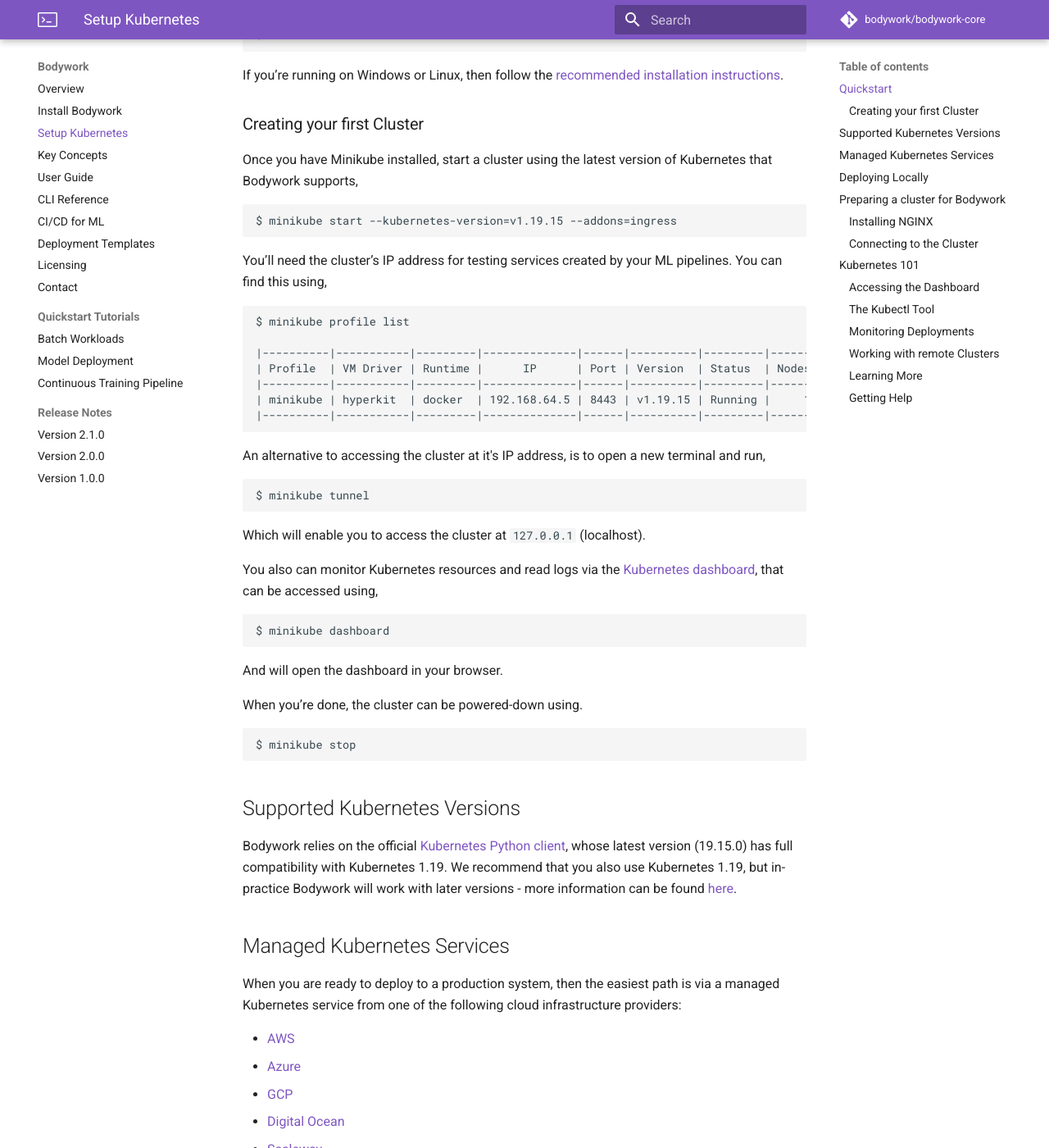
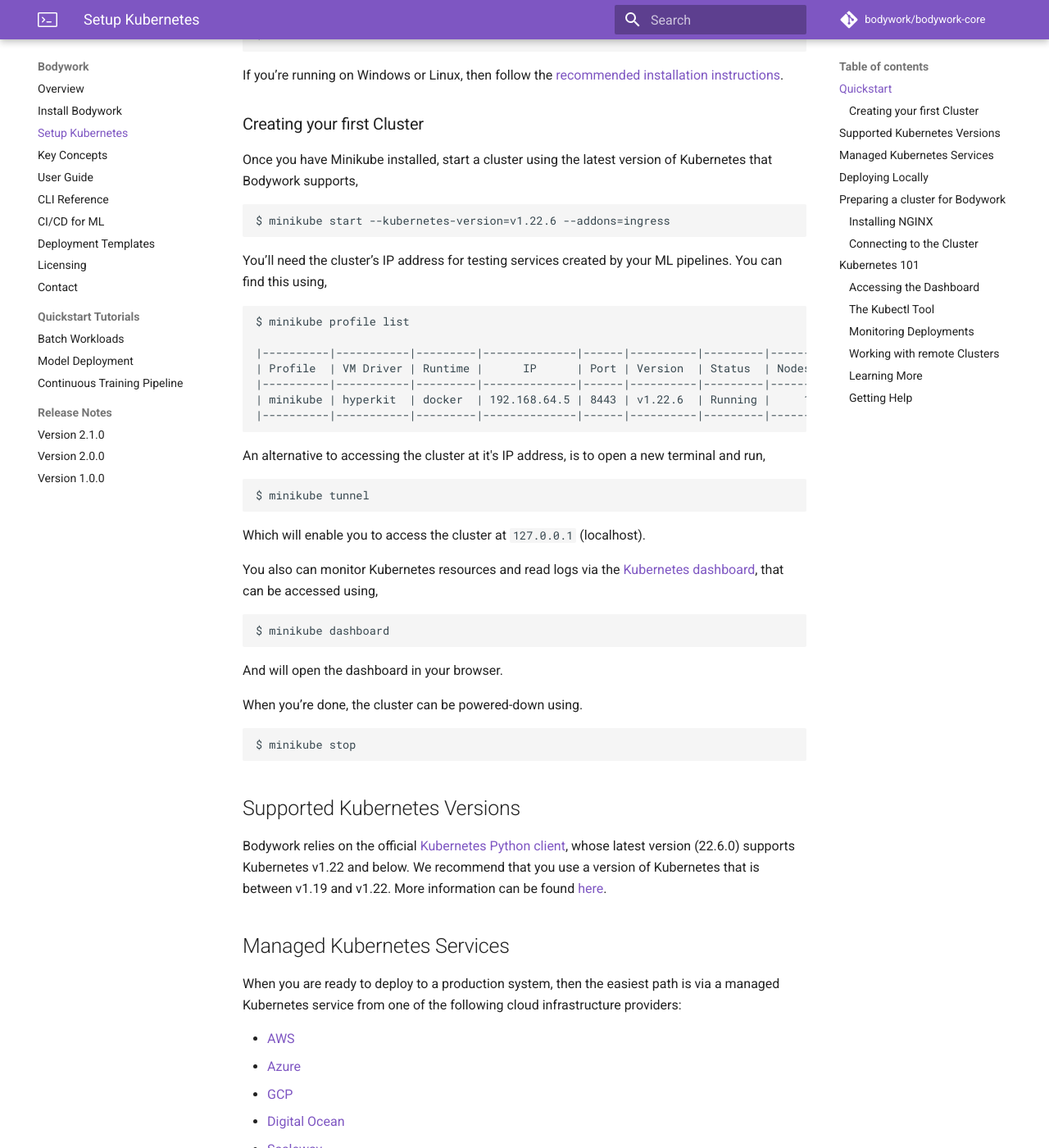
Before and after one commit to bodywork-ml/bodywork-docs, an MkDocs documentation site: the page built from docs/kubernetes.md, in a window 1280 px wide and 1400 px high, scrolled down 552 px. Shown: the whole window at 82% size. Built offline with MkDocs 1.6.1 and Material for MkDocs 9.7.7, drawn with Linux system fonts in a browser that asks for light colours; comment, search, counter and statistics services are not loaded.

Commit message:
Update Kubernetes version.

````diff
--- a/docs/kubernetes.md
+++ b/docs/kubernetes.md
@@ -21,7 +21,7 @@ If you’re running on Windows or Linux, then follow the [recommended installati
 Once you have Minikube installed, start a cluster using the latest version of Kubernetes that Bodywork supports,
 
 ```text
-$ minikube start --kubernetes-version=v1.19.15 --addons=ingress
+$ minikube start --kubernetes-version=v1.22.6 --addons=ingress
 ```
 
 You’ll need the cluster’s IP address for testing services created by your ML pipelines. You can find this using,
@@ -32,7 +32,7 @@ $ minikube profile list
 |----------|-----------|---------|--------------|------|----------|---------|-------|
 | Profile  | VM Driver | Runtime |      IP      | Port | Version  | Status  | Nodes |
 |----------|-----------|---------|--------------|------|----------|---------|-------|
-| minikube | hyperkit  | docker  | 192.168.64.5 | 8443 | v1.19.15 | Running |     1 |
+| minikube | hyperkit  | docker  | 192.168.64.5 | 8443 | v1.22.6  | Running |     1 |
 |----------|-----------|---------|--------------|------|----------|---------|-------|
 ```
 
@@ -60,7 +60,7 @@ $ minikube stop
 
 ## Supported Kubernetes Versions
 
-Bodywork relies on the official [Kubernetes Python client](https://github.com/kubernetes-client/python), whose latest version (19.15.0) has full compatibility with Kubernetes 1.19. We recommend that you also use Kubernetes 1.19, but in-practice Bodywork will work with later versions - more information can be found [here](https://github.com/kubernetes-client/python#compatibility).
+Bodywork relies on the official [Kubernetes Python client](https://github.com/kubernetes-client/python), whose latest version (22.6.0) supports Kubernetes v1.22 and below. We recommend that you use a version of Kubernetes that is between v1.19 and v1.22. More information can be found [here](https://github.com/kubernetes-client/python#compatibility).
 
 ## Managed Kubernetes Services
 
````
